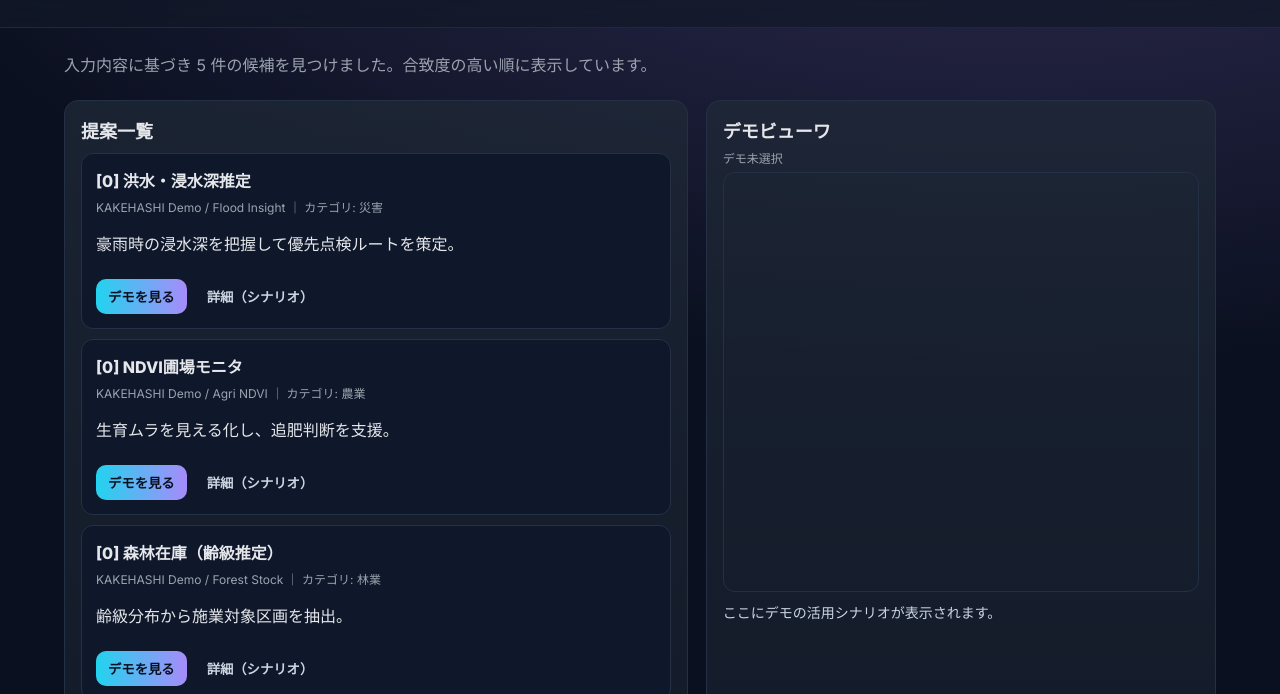
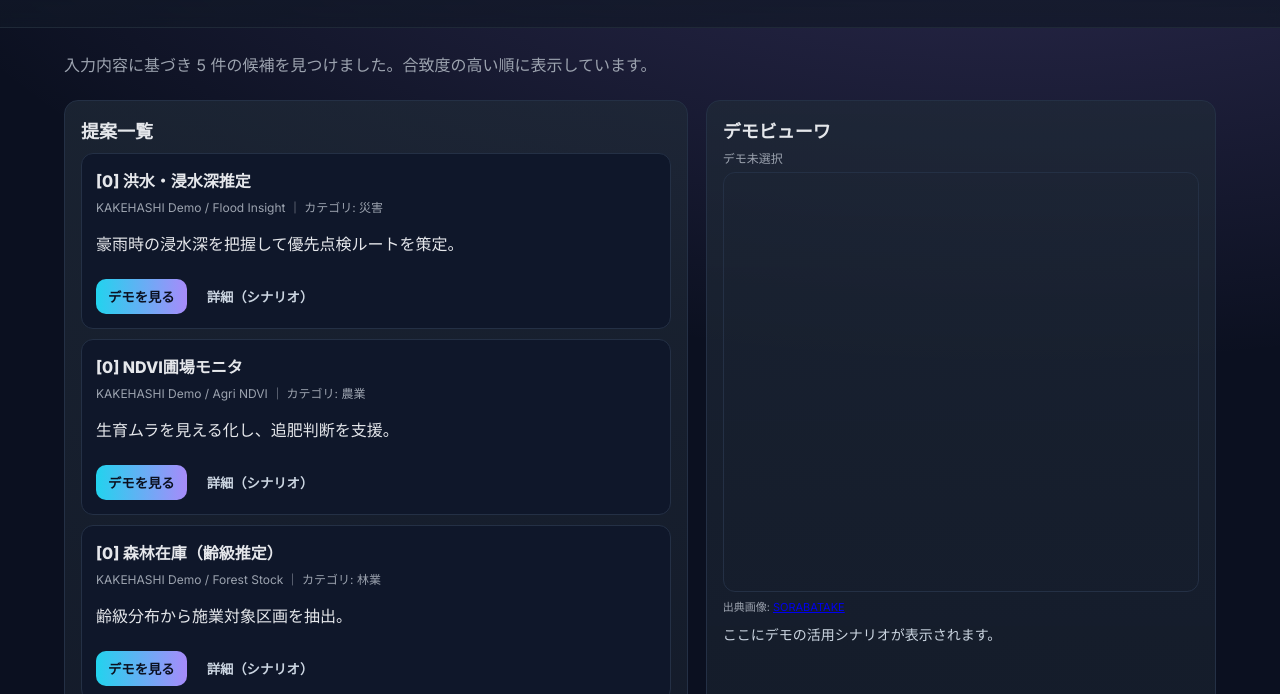
Before and after one commit to uchu-roku/kakehashi, a plain HTML site: page results.html in a window 1280 px wide. Shown: the part 106-800 px from the top of the page. Drawn offline with nearby package versions, Linux system fonts and the light colour scheme.

Commit message:
Update results.html

```diff
--- a/results.html
+++ b/results.html
@@ -63,8 +63,15 @@
       <div id="map"></div>
       <div id="aiOverlay"><div class="spinner"></div></div>
     </div>
+
+    <!-- ★ここに追加 -->
+    <div class="note" style="font-size:11px;color:#9ca3af;margin-top:6px">
+      出典画像: <a href="https://sorabatake.jp/32461/" target="_blank" rel="noopener">SORABATAKE</a>
+    </div>
+
     <div id="legend" style="margin-top:10px"></div>
     <p id="scenario" style="margin-top:10px;color:#cbd5e1;font-size:14px">ここにデモの活用シナリオが表示されます。</p>
+
       <div id="demoActions" style="display:flex;gap:8px;margin-top:6px"></div>
     </section>
   </div>
```
Lines whose indentation alone changed are shown as unchanged.
